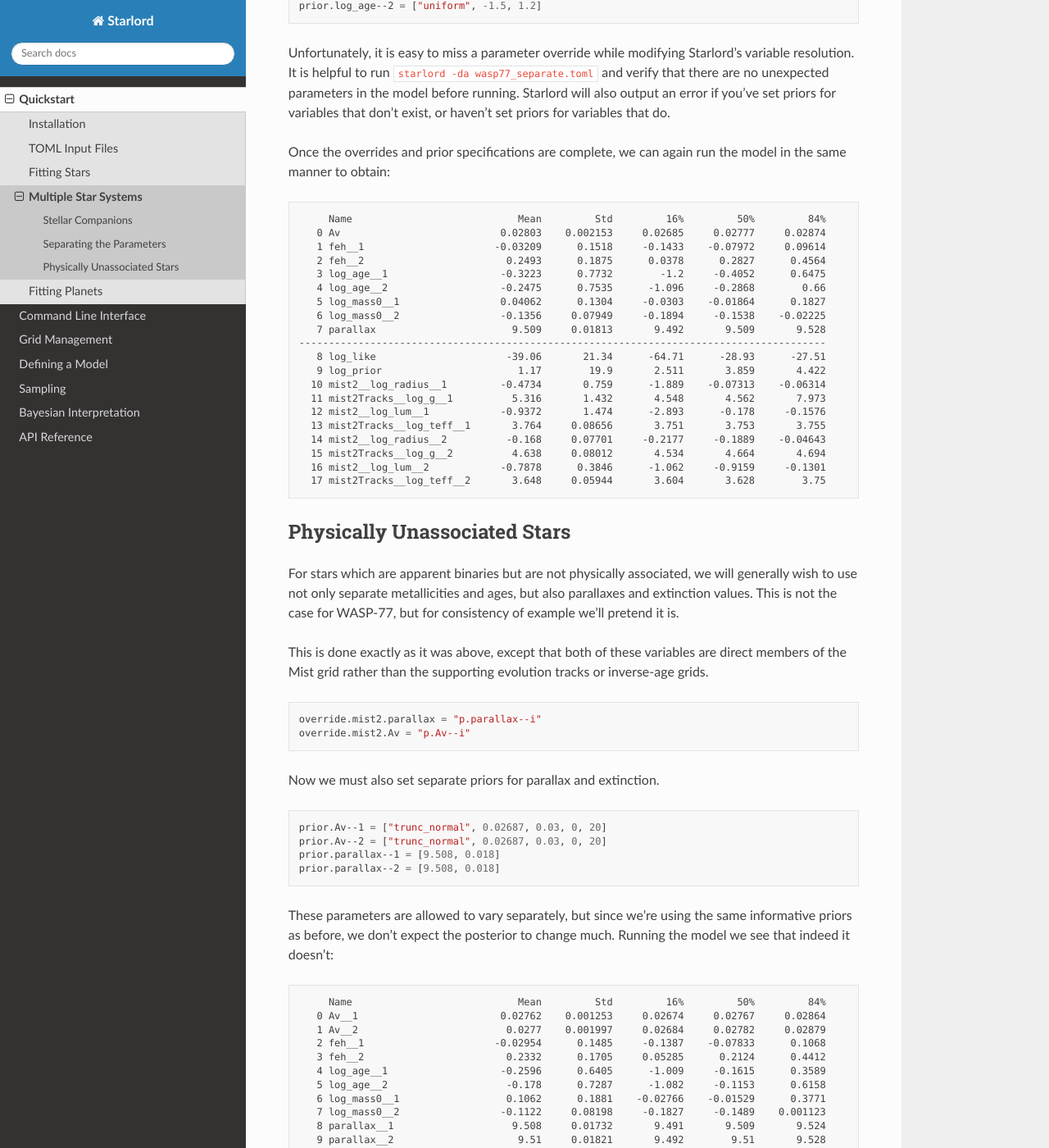
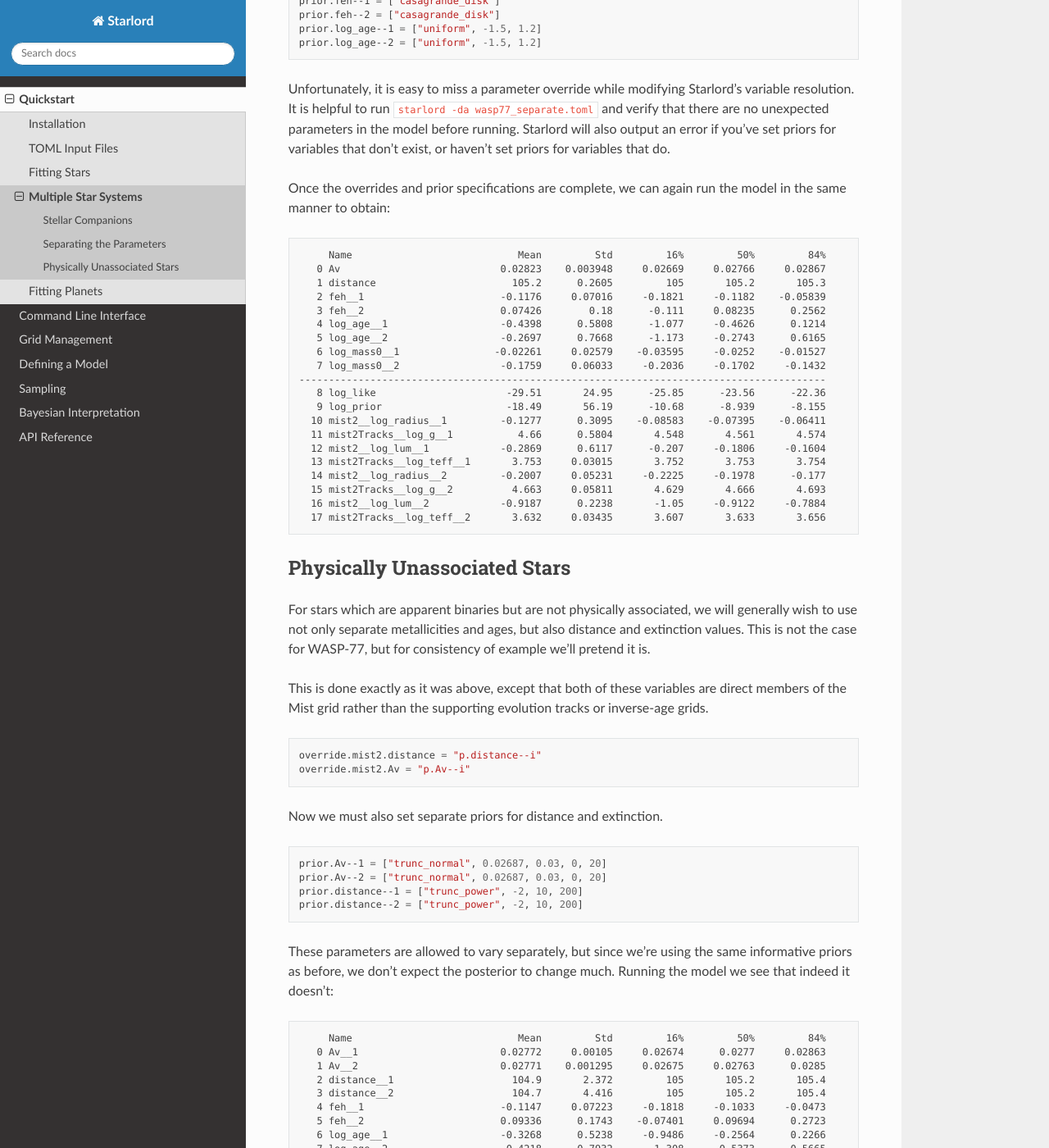
Before and after one commit to dpthorngren/Starlord, a Sphinx documentation site: the page built from docs/quickstart/multi_stars.rst, in a window 1280 px wide and 1400 px high, scrolled down 2605 px. Shown: the whole window at 82% size. Built offline with Sphinx 7.4.7 and the Read the Docs theme 3.1.0, drawn with Linux system fonts in a browser that asks for light colours; some of the changed text lies outside the part shown.

Commit message:
Updated documentation for distance/parallax param swap and renamed feh_disk to casagrande_disk to give appropriate credit.

```diff
--- a/docs/examples/grid_hot_jupiters.py
+++ b/docs/examples/grid_hot_jupiters.py
@@ -29,20 +29,20 @@ outputs = dict(
 )
 
 # Optionally, derived values that can be calculated from the outputs or inputs
+# Note that adding or removing "log_*" is understood without an entry here
 derived = dict(
-    age="10**g.hotJupiters.log_age",
-    flux="10**g.hotJupiters.log_flux",
-    luminosity="10**g.hotJupiters.log_luminosity",
-    mass="10**g.hotJupiters.log_mass",
-    radius="10**g.hotJupiters.log_radius",
     tint="math.pow(g.hotJupiters.luminosity / (7.125593e-4 * (g.hotJupiters.radius * 6.9911e9)**2), 0.25)",
     typical_heating="0.0237 * math.exp(-(g.hotJupiters.log_flux - 9.14)**2 / (2 * .37**2))",
 )
 
-# Input everything into the
+# Input everything into the create_grid function
 starlord.GridGenerator.create_grid(
     "hotJupiters",
     inputs=inputs,
     outputs=outputs,
     derived=derived,
+    citations="Thorngren & Fortney (2018; 10.3847/1538-3881/aaba13)",
+    version="2",
+    notes="Appropriate for fitting the compositions of hot Jupiters and cool giants (T_eq < 1000 K).  For the latter," +
+    " set heating to 0.",
 )
--- a/docs/examples/wasp77.toml
+++ b/docs/examples/wasp77.toml
@@ -14,6 +14,10 @@ mist2.TWOMASS_H--blend = [8.3739, 0.0430]
 mist2.WISE_W1--blend = [8.5299, 0.0504]
 mist2.WISE_W2--blend = [8.5699, 0.0502]
 
+# Parallax information is the same for both stars
+mist2.parallax--1 = [9.508, 0.018]
+mist2.parallax--2 = [9.508, 0.018]
+
 # Require the second star to be of lower mass (to disambiguate the indices)
 var.mass_difference = ["p.log_mass0--1 - p.log_mass0--2", "uniform", 0, 10]
 
@@ -22,12 +26,12 @@ override.mist2.afe = "0"
 
 # Priors for most parameters are shared
 prior.Av = ["trunc_normal", 0.02687, 0.03, 0, 20]
-prior.parallax = [9.508, 0.018]
-prior.feh = ["uniform", -0.2, 0.5]
+prior.feh = ["casagrande_disk"]
 prior.log_age = ["uniform", -1.5, 1.2]
+prior.distance = ["trunc_power", -2, 10, 200]
 # The masses are not shared, must set prior separately for each
-prior.log_mass0--1 = ["uniform", -0.5, 0.5]
-prior.log_mass0--2 = ["uniform", -0.5, 0.5]
+prior.log_mass0--1 = ["chabrier_disk"]
+prior.log_mass0--2 = ["chabrier_disk"]
 
 # Outputs to calculate
 outputs = ["g.mist2.log_radius--1", "g.mist2.log_g--1", "g.mist2.log_lum--1", "g.mist2.log_teff--1",
--- a/docs/examples/wasp77_unassoc.toml
+++ b/docs/examples/wasp77_unassoc.toml
@@ -14,29 +14,34 @@ mist2.TWOMASS_H--blend = [8.3739, 0.0430]
 mist2.WISE_W1--blend = [8.5299, 0.0504]
 mist2.WISE_W2--blend = [8.5699, 0.0502]
 
+# For unassociated stars these would normally be different, but our example case isn't
+# actually unassociated so they're still the same here.
+mist2.parallax--1 = [9.508, 0.018]
+mist2.parallax--2 = [9.508, 0.018]
+
 # Require the second star to be of lower mass (to disambiguate the indices)
 var.mass_difference = ["p.log_mass0--1 - p.log_mass0--2", "uniform", 0, 10]
 
 # Fix [alpha/iron] to zero
 override.mist2.afe = "0"
 
-# Instruct Starlord to use separate metallicities and ages
+# Instruct Starlord to use separate distances and properties
+override.mist2.Av = "p.Av--i"
 override.mist2.feh = "p.feh--i"
 override.mist2InvAge.log_age = "p.log_age--i"
-override.mist2.parallax = "p.parallax--i"
-override.mist2.Av = "p.Av--i"
+override.mist2.distance = "p.distance--i"
 
 # All parameters are unshared
 prior.Av--1 = ["trunc_normal", 0.02687, 0.03, 0, 20]
 prior.Av--2 = ["trunc_normal", 0.02687, 0.03, 0, 20]
-prior.parallax--1 = [9.508, 0.018]
-prior.parallax--2 = [9.508, 0.018]
-prior.feh--1 = ["uniform", -0.2, 0.5]
-prior.feh--2 = ["uniform", -0.2, 0.5]
+prior.distance--1 = ["trunc_power", -2, 10, 200]
+prior.distance--2 = ["trunc_power", -2, 10, 200]
+prior.feh--1 = ["casagrande_disk"]
+prior.feh--2 = ["casagrande_disk"]
 prior.log_age--1 = ["uniform", -1.5, 1.2]
 prior.log_age--2 = ["uniform", -1.5, 1.2]
-prior.log_mass0--1 = ["uniform", -0.5, 0.5]
-prior.log_mass0--2 = ["uniform", -0.5, 0.5]
+prior.log_mass0--1 = ["chabrier_disk"]
+prior.log_mass0--2 = ["chabrier_disk"]
 
 # Outputs to calculate
 outputs = ["g.mist2.log_radius--1", "g.mist2.log_g--1", "g.mist2.log_lum--1", "g.mist2.log_teff--1",
--- a/docs/models.rst
+++ b/docs/models.rst
@@ -63,8 +63,8 @@ In the Python API this is split into two function calls:
 
 .. code-block:: python
 
-   builder.assign("l.sqrt_A", "math.sqrt(A)")
-   builder.constraint("l.sqrt_A", "normal", [1.5, 0.2])
+   builder.assign("v.sqrt_A", "math.sqrt(A)")
+   builder.constraint("v.sqrt_A", "normal", [1.5, 0.2])
 
 Expressions
 --------------------
--- a/docs/quickstart/multi_stars.rst
+++ b/docs/quickstart/multi_stars.rst
@@ -2,10 +2,10 @@ Multiple Star Systems
 =====================
 Starlord is capable of modeling multi-star systems, but specifying the model for such systems requires additional work. The key factors are:
 
-:Multiplicity: The number of stars in the system is set with e.g. ``multiplicity2.mist = 2``; in this case a binary system using the Mist2 grid.
+:Multiplicity: The number of stars in the system is set with e.g. ``multiplicity2.mist2 = 2``; in this case a binary system using the Mist2 grid.
 :Indexing: Grid variables, parameters, etc are indexed with ``--i``, where ``i`` is the star's index, between 1 and the specified multiplicity. This may be used for e.g. setting separate mass priors or unblended photometry.
 :Blending: If a photometric band blends the light from all stars, this can be specified with ``--blend`` instead of an index, which computes the bands for all stars and combines them appropriately.
-:Shared Parameters: Grid inputs and parameters may be shared among stars or kept separate. The provided Starlord grids are set up to assume physically associated stars, with metallicity, age, parallax, and extinction shared, but different masses. To relax some or all of these assumptions see `Separating the Parameters`_ and `Physically Unassociated Stars`_.
+:Shared Parameters: Grid inputs and parameters may be shared among stars or kept separate. The provided Starlord grids are set up to assume physically associated stars, with metallicity, age, distance, and extinction shared, but different masses. To relax some or all of these assumptions see `Separating the Parameters`_ and `Physically Unassociated Stars`_.
 :Disambiguation: To obtain unambiguous outputs, it is helpful to write the model such that the stars cannot swap parameters without changing the model probability. This may be done in the priors, but the example below (``var.mass_difference``) shows how to specify that one star must be more massive than the other.
 
 Stellar Companions
@@ -20,41 +20,41 @@ Running this with `starlord wasp77.toml`, we obtain:
 .. code:: none
 
          Name                            Mean         Std         16%         50%         84%
-       0 Av                           0.02775    0.001071     0.02681     0.02774     0.02872
-       1 feh                          -0.1007     0.09443     -0.1763     -0.1273    -0.03533
-       2 log_age                      -0.2151      0.7554       -1.12     -0.2062      0.6564
-       3 log_mass0__1                 0.03902      0.1421    -0.03652    -0.02643      0.2117
-       4 log_mass0__2                 -0.1543     0.07182     -0.1965     -0.1727    -0.06715
-       5 parallax                       9.508     0.01835        9.49       9.508       9.527
+       0 Av                           0.02769   0.0009729     0.02682      0.0277     0.02864
+       1 distance                       105.2      0.2065         105       105.2       105.3
+       2 feh                          -0.1674       0.106     -0.2821     -0.1612    -0.06954
+       3 log_age                       -0.339      0.6067       -1.07     -0.3099      0.3673
+       4 log_mass0__1               -0.006204      0.1213    -0.05565    -0.03424     -0.0178
+       5 log_mass0__2                 -0.1666     0.07102     -0.1997     -0.1656     -0.1368
     -----------------------------------------------------------------------------------------
-       6 log_like                      -37.86       26.37       -53.2      -30.21      -29.01
-       7 log_prior                      4.023       3.095       3.295       4.502       5.062
-       8 mist2__log_radius__1         -0.4779       0.758      -1.887    -0.07939    -0.06953
-       9 mist2Tracks__log_g__1          5.321       1.436       4.551       4.567       7.971
-      10 mist2__log_lum__1            -0.9354       1.471      -2.631      -0.195     -0.1729
-      11 mist2Tracks__log_teff__1       3.766      0.1057        3.75       3.752       3.754
-      12 mist2__log_radius__2         -0.1738     0.08178     -0.2226     -0.2026    -0.03824
-      13 mist2Tracks__log_g__2          4.631     0.09883       4.506       4.674       4.695
-      14 mist2__log_lum__2            -0.7392      0.3541     -0.9715     -0.8488     -0.1284
-      15 mist2Tracks__log_teff__2       3.663     0.04897       3.628       3.651       3.744
+       6 log_like                      -27.83       44.19      -26.49       -23.9      -22.66
+       7 log_prior                     -8.888        1.39      -9.827      -8.584      -7.818
+       8 mist2__log_radius__1         -0.2136      0.4718     -0.1074    -0.08344    -0.06868
+       9 mist2Tracks__log_g__1          4.816      0.9051        4.55       4.569       4.595
+      10 mist2__log_lum__1            -0.4459      0.8703      -0.266     -0.2038     -0.1718
+      11 mist2Tracks__log_teff__1       3.757     0.02602        3.75       3.752       3.754
+      12 mist2__log_radius__2         -0.1951     0.05425     -0.2248     -0.1975      -0.177
+      13 mist2Tracks__log_g__2          4.661     0.05335        4.64       4.671       4.694
+      14 mist2__log_lum__2            -0.7921      0.2634     -0.9824     -0.8107      -0.626
+      15 mist2Tracks__log_teff__2       3.661     0.04081       3.628       3.659       3.694
 
 Separating the Parameters
 -----------------------------
-In some cases, it can be helpful to prevent starlord from assuming the stars have the same age and metallicities. This requires overriding the default grid inputs from ignoring index to copying it -- e.g. from ``p.log_age`` to ``p.log_age--i``. You will need to override the latter variables for the ``mistInvAge`` grid (used internally to obtain an equivalent evolutionary point or EEP), as this is the only one that references the age.
+In some cases, it can be helpful to prevent starlord from assuming the stars have the same age and metallicities. This requires overriding the default grid inputs from ignoring index to copying it -- e.g. from ``p.log_age`` to ``p.log_age--i``. You will need to override the latter variables for the ``mist2InvAge`` grid (used internally to obtain an equivalent evolutionary point or EEP), as this is the only one that references the age.
 
 .. code:: toml
 
     override.mist2.feh = "p.feh--i"
     override.mist2InvAge.log_age = "p.log_age--i"
 
-This is admittedly a little esoteric if you don't deeply understand Starlord, but amounts to saying "if this variable is referred to by an indexed variable, propagate that index instead of omitting it". Regardless, these lines can be copied to other binary systems. Extending to triple and greater multiplicity systems is as simple as adding additional lines for each star.
+This is admittedly a little esoteric if you don't deeply understand Starlord, but amounts to saying "if this variable is referred to by an indexed variable, propagate that index instead of omitting it". Regardless, these lines can be copied to other binary systems.
 
 Naturally, splitting the stars to use separate metallicities and ages means that they now require separate priors:
 
 .. code:: toml
 
-    prior.feh--1 = ["uniform", -0.2, 0.5]
-    prior.feh--2 = ["uniform", -0.2, 0.5]
+    prior.feh--1 = ["casagrande_disk"]
+    prior.feh--2 = ["casagrande_disk"]
     prior.log_age--1 = ["uniform", -1.5, 1.2]
     prior.log_age--2 = ["uniform", -1.5, 1.2]
 
@@ -65,72 +65,72 @@ Once the overrides and prior specifications are complete, we can again run the m
 .. code:: none
 
          Name                            Mean         Std         16%         50%         84%
-       0 Av                           0.02803    0.002153     0.02685     0.02777     0.02874
-       1 feh__1                      -0.03209      0.1518     -0.1433    -0.07972     0.09614
-       2 feh__2                        0.2493      0.1875      0.0378      0.2827      0.4564
-       3 log_age__1                   -0.3223      0.7732        -1.2     -0.4052      0.6475
-       4 log_age__2                   -0.2475      0.7535      -1.096     -0.2868        0.66
-       5 log_mass0__1                 0.04062      0.1304     -0.0303    -0.01864      0.1827
-       6 log_mass0__2                 -0.1356     0.07949     -0.1894     -0.1538    -0.02225
-       7 parallax                       9.509     0.01813       9.492       9.509       9.528
+       0 Av                           0.02823    0.003948     0.02669     0.02766     0.02867
+       1 distance                       105.2      0.2605         105       105.2       105.3
+       2 feh__1                       -0.1176     0.07016     -0.1821     -0.1182    -0.05839
+       3 feh__2                       0.07426        0.18      -0.111     0.08235      0.2562
+       4 log_age__1                   -0.4398      0.5808      -1.077     -0.4626      0.1214
+       5 log_age__2                   -0.2697      0.7668      -1.173     -0.2743      0.6165
+       6 log_mass0__1                -0.02261     0.02579    -0.03595     -0.0252    -0.01527
+       7 log_mass0__2                 -0.1759     0.06033     -0.2036     -0.1702     -0.1432
     -----------------------------------------------------------------------------------------
-       8 log_like                      -39.06       21.34      -64.71      -28.93      -27.51
-       9 log_prior                       1.17        19.9       2.511       3.859       4.422
-      10 mist2__log_radius__1         -0.4734       0.759      -1.889    -0.07313    -0.06314
-      11 mist2Tracks__log_g__1          5.316       1.432       4.548       4.562       7.973
-      12 mist2__log_lum__1            -0.9372       1.474      -2.893      -0.178     -0.1576
-      13 mist2Tracks__log_teff__1       3.764     0.08656       3.751       3.753       3.755
-      14 mist2__log_radius__2          -0.168     0.07701     -0.2177     -0.1889    -0.04643
-      15 mist2Tracks__log_g__2          4.638     0.08012       4.534       4.664       4.694
-      16 mist2__log_lum__2            -0.7878      0.3846      -1.062     -0.9159     -0.1301
-      17 mist2Tracks__log_teff__2       3.648     0.05944       3.604       3.628        3.75
+       8 log_like                      -29.51       24.95      -25.85      -23.56      -22.36
+       9 log_prior                     -18.49       56.19      -10.68      -8.939      -8.155
+      10 mist2__log_radius__1         -0.1277      0.3095    -0.08583    -0.07395    -0.06411
+      11 mist2Tracks__log_g__1           4.66      0.5804       4.548       4.561       4.574
+      12 mist2__log_lum__1            -0.2869      0.6117      -0.207     -0.1806     -0.1604
+      13 mist2Tracks__log_teff__1       3.753     0.03015       3.752       3.753       3.754
+      14 mist2__log_radius__2         -0.2007     0.05231     -0.2225     -0.1978      -0.177
+      15 mist2Tracks__log_g__2          4.663     0.05811       4.629       4.666       4.693
+      16 mist2__log_lum__2            -0.9187      0.2238       -1.05     -0.9122     -0.7884
+      17 mist2Tracks__log_teff__2       3.632     0.03435       3.607       3.633       3.656
 
 Physically Unassociated Stars
 -----------------------------
-For stars which are apparent binaries but are not physically associated, we will generally wish to use not only separate metallicities and ages, but also parallaxes and extinction values. This is not the case for WASP-77, but for consistency of example we'll pretend it is.
+For stars which are apparent binaries but are not physically associated, we will generally wish to use not only separate metallicities and ages, but also distance and extinction values. This is not the case for WASP-77, but for consistency of example we'll pretend it is.
 
 This is done exactly as it was above, except that both of these variables are direct members of the Mist grid rather than the supporting evolution tracks or inverse-age grids.
 
 .. code:: toml
 
-    override.mist2.parallax = "p.parallax--i"
+    override.mist2.distance = "p.distance--i"
     override.mist2.Av = "p.Av--i"
 
-Now we must also set separate priors for parallax and extinction.
+Now we must also set separate priors for distance and extinction.
 
 .. code:: toml
 
     prior.Av--1 = ["trunc_normal", 0.02687, 0.03, 0, 20]
     prior.Av--2 = ["trunc_normal", 0.02687, 0.03, 0, 20]
-    prior.parallax--1 = [9.508, 0.018]
-    prior.parallax--2 = [9.508, 0.018]
+    prior.distance--1 = ["trunc_power", -2, 10, 200]
+    prior.distance--2 = ["trunc_power", -2, 10, 200]
 
 These parameters are allowed to vary separately, but since we're using the same informative priors as before, we don't expect the posterior to change much. Running the model we see that indeed it doesn't:
 
 .. code:: none
 
          Name                            Mean         Std         16%         50%         84%
-       0 Av__1                        0.02762    0.001253     0.02674     0.02767     0.02864
-       1 Av__2                         0.0277    0.001997     0.02684     0.02782     0.02879
-       2 feh__1                      -0.02954      0.1485     -0.1387    -0.07833      0.1068
-       3 feh__2                        0.2332      0.1705     0.05285      0.2124      0.4412
-       4 log_age__1                   -0.2596      0.6405      -1.009     -0.1615      0.3589
-       5 log_age__2                    -0.178      0.7287      -1.082     -0.1153      0.6158
-       6 log_mass0__1                  0.1062      0.1881    -0.02766    -0.01529      0.3771
-       7 log_mass0__2                 -0.1122     0.08198     -0.1827     -0.1489    0.001123
-       8 parallax__1                    9.508     0.01732       9.491       9.509       9.524
-       9 parallax__2                     9.51     0.01821       9.492        9.51       9.528
+       0 Av__1                        0.02772     0.00105     0.02674      0.0277     0.02863
+       1 Av__2                        0.02771    0.001295     0.02675     0.02763      0.0285
+       2 distance__1                    104.9       2.372         105       105.2       105.4
+       3 distance__2                    104.7       4.416         105       105.2       105.4
+       4 feh__1                       -0.1147     0.07223     -0.1818     -0.1033     -0.0473
+       5 feh__2                       0.09336      0.1743    -0.07401     0.09694      0.2723
+       6 log_age__1                   -0.3268      0.5238     -0.9486     -0.2564      0.2266
+       7 log_age__2                   -0.4218      0.7932      -1.308     -0.5373      0.5665
+       8 log_mass0__1                -0.02342     0.03184    -0.03752    -0.02427    -0.01473
+        9 log_mass0__2                 -0.1905     0.07248      -0.217     -0.1778     -0.1486
     -----------------------------------------------------------------------------------------
-      10 log_like                      -40.86       17.28      -64.43      -29.37      -27.63
-      11 log_prior                      6.096       18.93       6.784       8.728       9.788
-      12 mist2__log_radius__1         -0.6953      0.8709      -1.909     -0.0754    -0.06471
-      13 mist2Tracks__log_g__1          5.742       1.652       4.551       4.565       8.041
-      14 mist2__log_lum__1             -1.129       1.405      -2.595     -0.1831     -0.1613
-      15 mist2Tracks__log_teff__1       3.827      0.1507       3.752       3.754       4.074
-      16 mist2__log_radius__2         -0.1448     0.07689     -0.2117     -0.1832    -0.04045
-      17 mist2Tracks__log_g__2          4.615     0.07809       4.518       4.653       4.687
-      18 mist2__log_lum__2            -0.6801      0.4042      -1.029     -0.8874     -0.1295
-      19 mist2Tracks__log_teff__2       3.664     0.06361        3.61       3.634       3.749
+      10 log_like                       -1063   1.034e+04       -26.3      -24.12      -22.71
+      11 log_prior                     -14.54       6.717      -15.29      -13.57      -12.54
+      12 mist2__log_radius__1        -0.08529      0.1317    -0.08313    -0.07043    -0.06117
+      13 mist2Tracks__log_g__1           4.58      0.2423        4.54       4.556       4.571
+      14 mist2__log_lum__1            -0.1496      0.2922     -0.2005     -0.1739     -0.1551
+      15 mist2Tracks__log_teff__1       3.767      0.1383       3.751       3.753       3.754
+      16 mist2__log_radius__2         -0.2097     0.05685     -0.2268     -0.2016     -0.1794
+      17 mist2Tracks__log_g__2          4.667     0.06034       4.626       4.668       4.698
+      18 mist2__log_lum__2            -0.9745      0.2162      -1.096     -0.9534     -0.8145
+      19 mist2Tracks__log_teff__2       3.623     0.03295       3.593       3.626       3.651
 
 For completeness, here is the toml file for this case:
 
```
Also changed, not shown: docs/examples/hd80606.toml (+5 -4 lines), docs/examples/wasp77_separate.toml (+10 -6 lines), docs/quickstart/stars.rst (+52 -45 lines), docs/sampling.rst (+26 -1 lines), 2 other files.
